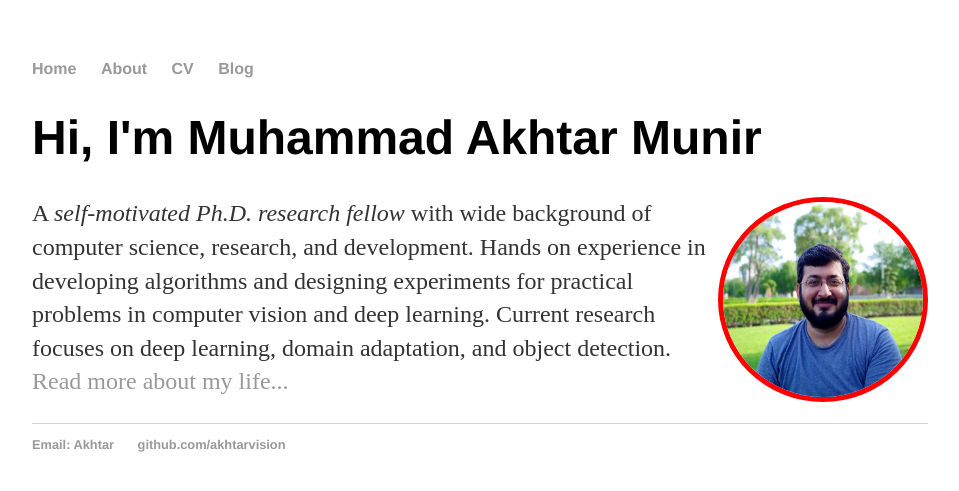
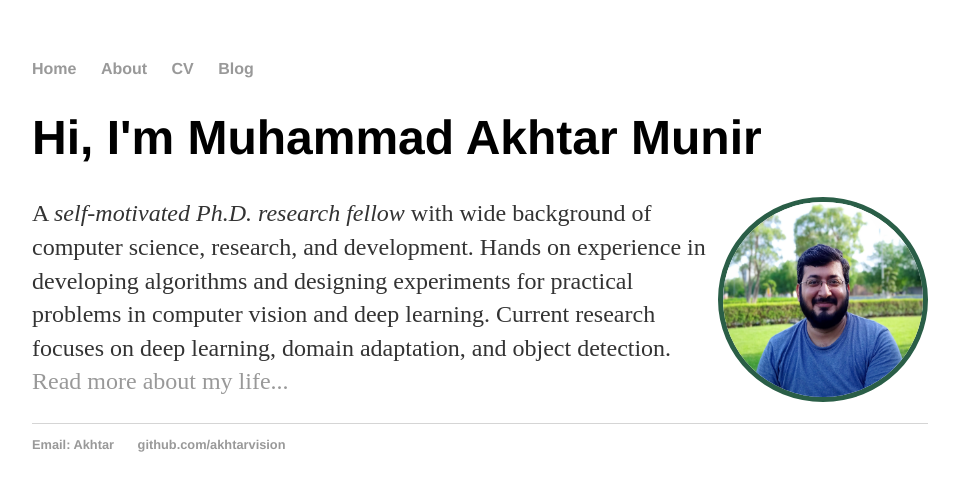
Before and after one commit to akhtarvision/akhtarvision.github.io, a Jekyll site: the page built from index.html, in a window 1280 px wide. Shown: the top 491 px of the page, without its empty margins (160-1119 px from the left). Built offline with Jekyll 4.4.1, drawn with Linux system fonts in a browser that asks for light colours.

Commit message:
Update main.css

```diff
--- a/css/main.css
+++ b/css/main.css
@@ -44,5 +44,5 @@ ul.posts li {
 
 .roundImg {
   border-radius: 50%;
-  border: 5px solid #ff0000;
+  border: 5px solid #2a5e47;
 }
```
